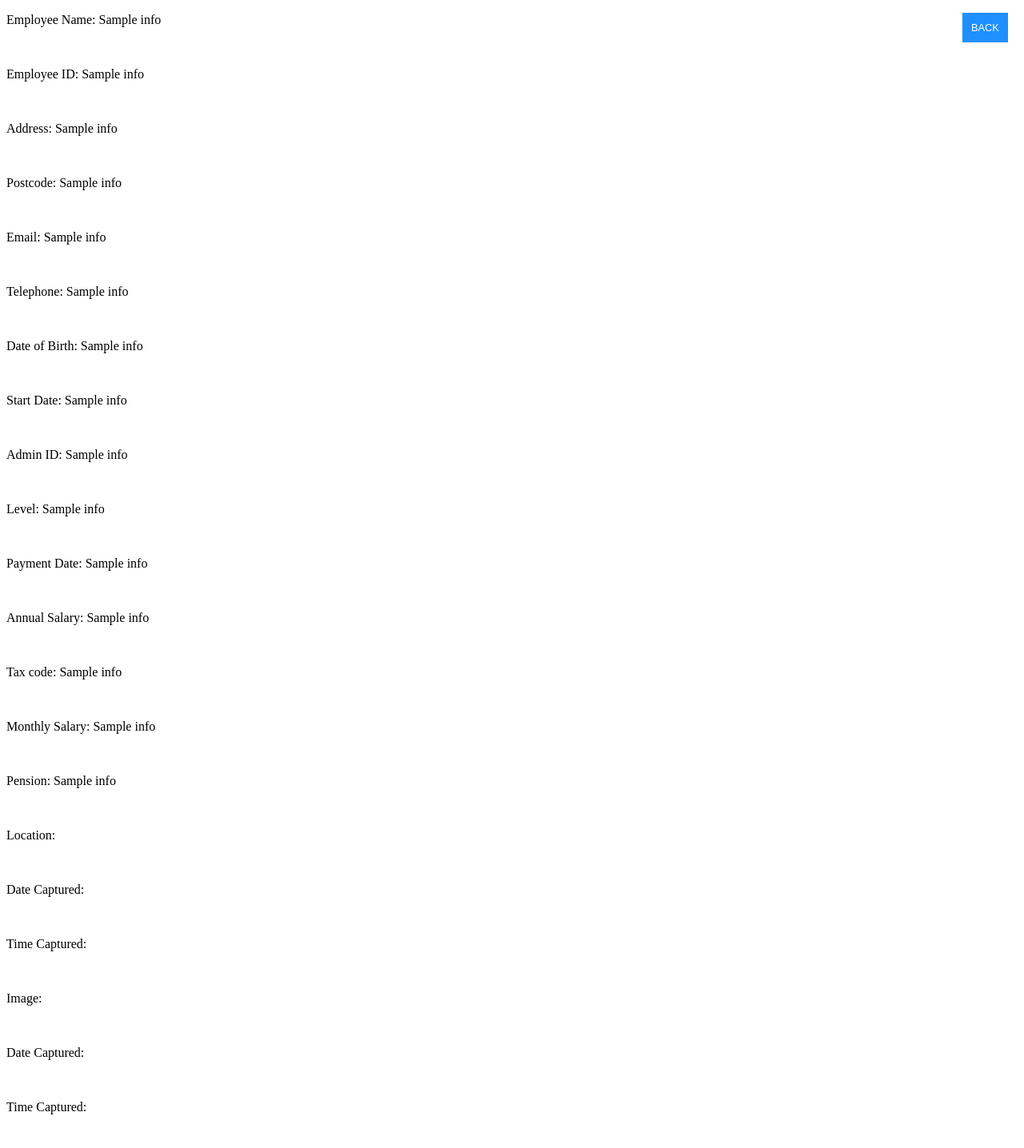
After one commit to TaiyeJebutu/APS, a Python web app: template 02 Implementation/templates/EmployeeInfo.html in a window 1280 px wide. The commit adds this page. Shown: the whole page at 80% size. Run offline with Jinja, Linux system fonts and the light colour scheme; the template is opened without the code that fills it: most values are stand-ins (such as "Sample title", 1, 10 or a date in 2020).

Commit message:
After clicking on an employee in the list opens a new page and display all their info including pay details

```diff
--- a/02 Implementation/Core.py
+++ b/02 Implementation/Core.py
@@ -26,6 +26,9 @@ class Core:
     def getEmployees(self, userLevel):
         return self.DM.getEmployees(userLevel)
 
+    def getEmployeeInfo(self, employeeID):
+        return self.DM.getEmployeeInfo(employeeID)
+
 
 
 
--- a/02 Implementation/static/style.css
+++ b/02 Implementation/static/style.css
@@ -1,6 +1,6 @@
 .btn{
     /*width: 140px;*/
-    border-radius: 20px; /*Makes oval shaped*/
+    /*border-radius: 20px;*/ /*Makes oval shaped*/
     border: 0; /*removes black border*/
     font-size: 0.8rem; /*Changes font size*/
     font-weight: 100;
@@ -38,6 +38,15 @@
     background: rgb(192, 53, 2);
 }
 
+.btn--back{
+    background: dodgerblue;
+    color: white;
+}
+
+.btn--back:hover{
+    background: rgb(0, 0, 0);
+}
+
 #navbar {
   background-color: #333; /* Black background color */
   position: absolute; /* Make it stick/fixed */
--- /dev/null
+++ b/02 Implementation/templates/EmployeeInfo.html
@@ -0,0 +1,33 @@
+<!DOCTYPE html>
+<html lang="en">
+<head>
+    <meta charset="UTF-8">
+    <title>Employee Info</title>
+    <link rel="stylesheet" href="../static/style.css" type="text/css" />
+</head>
+<body>
+<p>Employee Name: {{ info[1] }}</p><br>
+<p>Employee ID: {{ info[0] }}</p><br>
+<p>Address: {{ info[2] }}</p><br>
+<p>Postcode: {{ info[3] }}</p><br>
+<p>Email: {{ info[4] }}</p><br>
+<p>Telephone: {{ info[5] }}</p><br>
+<p>Date of Birth: {{ info[6] }}</p><br>
+<p>Start Date: {{ info[7] }}</p><br>
+<p>Admin ID: {{ info[8] }}</p><br>
+<p>Level: {{ info[9] }}</p><br>
+<p>Payment Date: {{ info[12] }}</p><br>
+<p>Annual Salary: {{ info[13] }}</p><br>
+<p>Tax code: {{ info[14] }}</p><br>
+<p>Monthly Salary: {{ info[15] }}</p><br>
+<p>Pension: {{ info[16] }}</p><br>
+<p>Location: </p><br>
+<p>Date Captured: </p><br>
+<p>Time Captured: </p><br>
+<p>Image: </p><br>
+<p>Date Captured: </p><br>
+<p>Time Captured: </p><br>
+
+<button onclick="window.location.href = '/data';" class="btn btn--back" style="position:absolute; top:0px; right:20px">Back</button>
+</body>
+</html>
```
Also changed, not shown: 02 Implementation/DatabaseManager.py (+17 -0 lines), 02 Implementation/GUI.py (+10 -3 lines), 02 Implementation/templates/CreateEmployee.html (+7 -0 lines), 02 Implementation/templates/data.html (+4 -3 lines).
